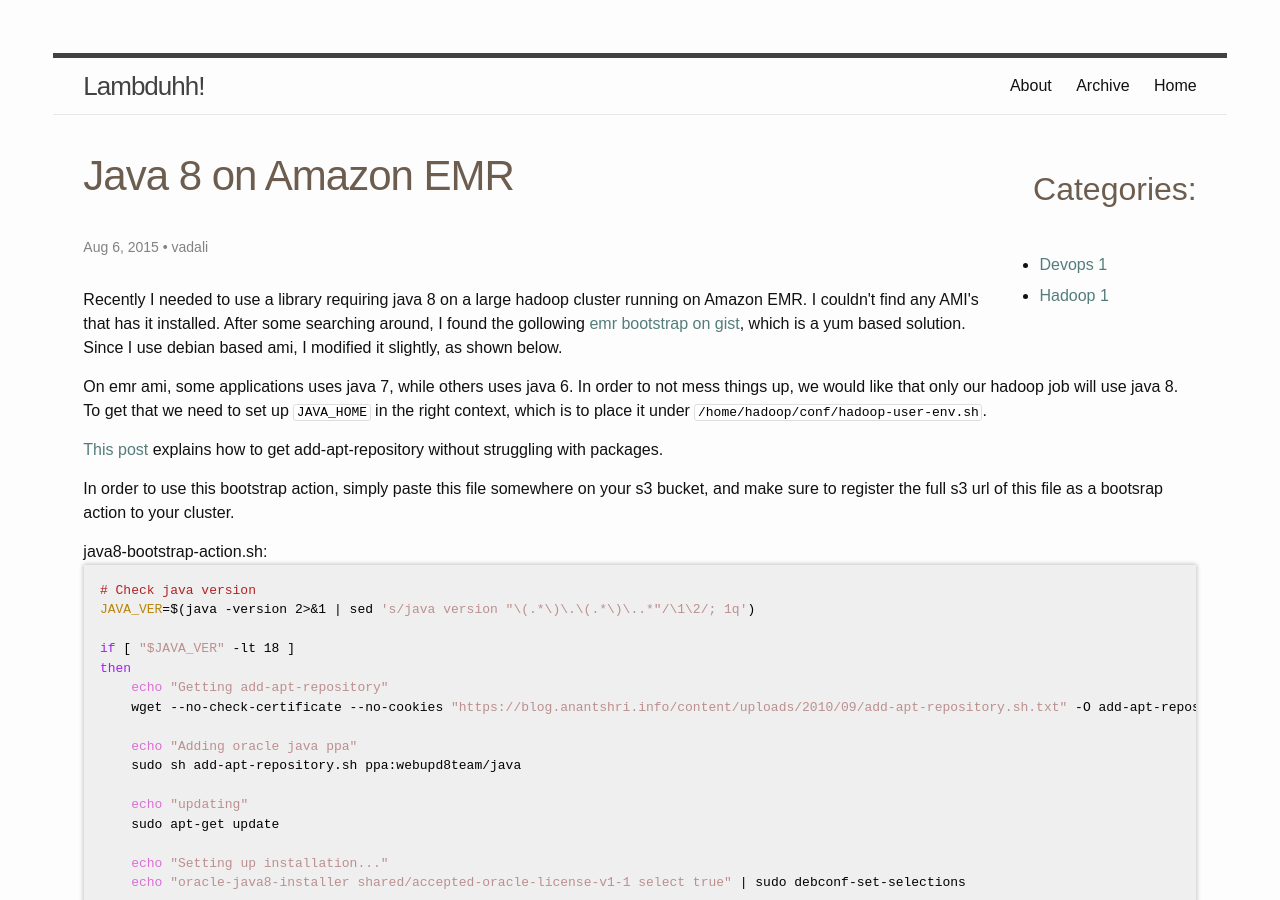
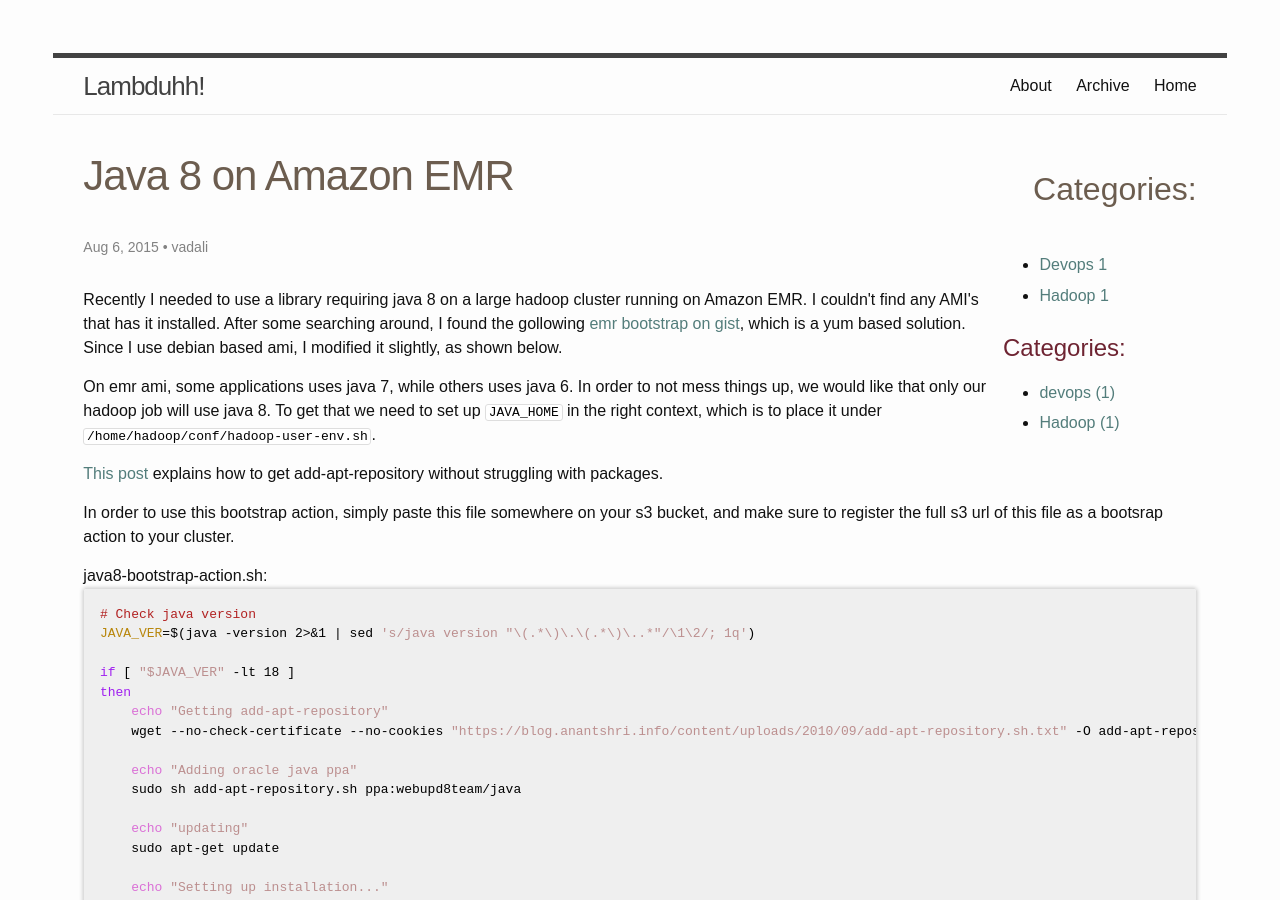
Before and after one commit to shlomiv/blog, a Jekyll site: the page built from _posts/2015-08-06-java-8-on-amazon-emr.html, in a window 1280 px wide and 900 px high. Built offline with Jekyll 4.4.1, drawn with Linux system fonts in a browser that asks for light colours.

Commit message:
categories

```diff
--- a/_layouts/post.html
+++ b/_layouts/post.html
@@ -16,6 +16,13 @@
   {% endif %}
 {% assign tags_list = nil %}
 </ul>
+<h2>Categories:</h2>
+<ul>
+  {% for category in site.categories %}
+  <li><a href="/categories/{{category | first}}">{{category | first}} ({{category | last | size }})</a></li>
+  {% endfor %}
+</ul>
+
 </div>
 
 <div class="post">
```
